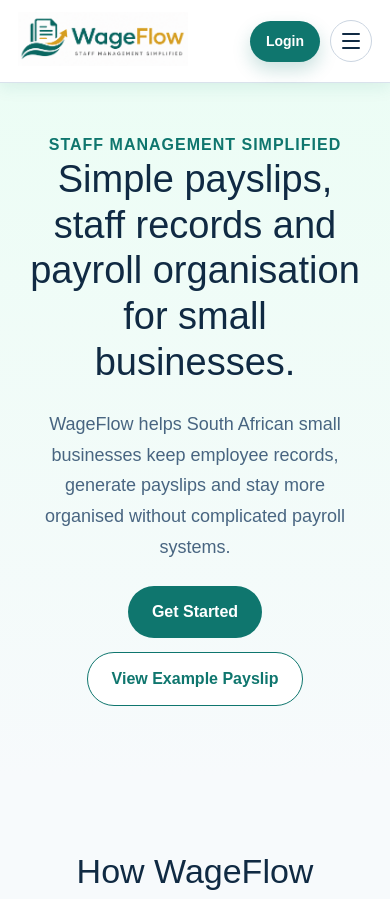
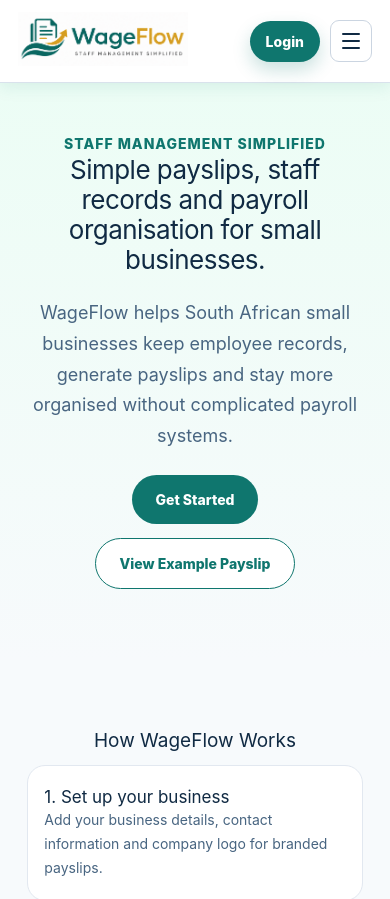
Before and after one commit to KaonPM/wageflow, a Next.js app: page / in a window 390 px wide. Shown: the top 899 px of the page. Built offline with nearby package versions, Linux system fonts and the light colour scheme; no server answers.

Commit message:
Unify application typography and visual spacing

```diff
--- a/app/globals.css
+++ b/app/globals.css
@@ -3,6 +3,13 @@
 :root {
   --background: #ffffff;
   --foreground: #171717;
+  --wf-ink: #173d3a;
+  --wf-muted: #64748b;
+  --wf-surface: #ffffff;
+  --wf-page: #f4f8fb;
+  --wf-border: #dce6ee;
+  --wf-primary: #0f766e;
+  --wf-radius: 14px;
 }
 
 :root {
@@ -20,9 +27,11 @@
 }
 
 body {
-  background: var(--background);
-  color: var(--foreground);
-  font-family: Arial, Helvetica, sans-serif;
+  background: var(--wf-page);
+  color: var(--wf-ink);
+  font-family: Inter, "Segoe UI", Arial, Helvetica, sans-serif;
+  font-size: 15px;
+  line-height: 1.5;
   width: 100%;
   overflow-x: hidden;
 }
@@ -33,6 +42,26 @@ img, svg, canvas { max-width: 100%; height: auto; }
 input, select, textarea, button { max-width: 100%; font: inherit; }
 button, a, select, input[type="checkbox"], input[type="radio"] { touch-action: manipulation; }
 td, th, p, h1, h2, h3, h4, h5, h6, label, small { overflow-wrap: anywhere; }
+
+/* Shared visual rhythm across public, employer, employee and master workspaces. */
+main { font-family: Inter, "Segoe UI", Arial, Helvetica, sans-serif !important; }
+main h1 { font-size: clamp(26px, 3.2vw, 32px) !important; line-height: 1.15 !important; letter-spacing: -.02em; }
+main h2 { font-size: clamp(18px, 2vw, 22px) !important; line-height: 1.25 !important; }
+main h3 { font-size: 17px !important; line-height: 1.3 !important; }
+main p { line-height: 1.55; }
+main input, main select, main textarea { border-color: #cbd5e1 !important; border-radius: 9px !important; font-size: 14px !important; }
+main button { border-radius: 9px !important; font-size: 13px !important; line-height: 1.25 !important; }
+main table { font-size: 13px; }
+main th { font-size: 11px !important; letter-spacing: .03em; }
+main [style*="border-radius: 20px"], main [style*="border-radius: 22px"] { border-radius: var(--wf-radius) !important; }
+main [style*="padding: 38px"], main [style*="padding: 40px"] { padding: 28px !important; }
+
+@media (max-width: 700px) {
+  body { font-size: 14px; }
+  main [style*="padding: 38px"], main [style*="padding: 40px"], main [style*="padding: 28px"] { padding: 20px 16px !important; }
+  main h1 { font-size: 26px !important; }
+  main h2 { font-size: 19px !important; }
+}
 
 .notification-control { display: inline-flex; align-items: center; justify-content: flex-end; flex-wrap: wrap; gap: 8px; color: #173d3a; font-size: 12px; font-weight: 800; }
 .notification-control > span { white-space: nowrap; }
```
